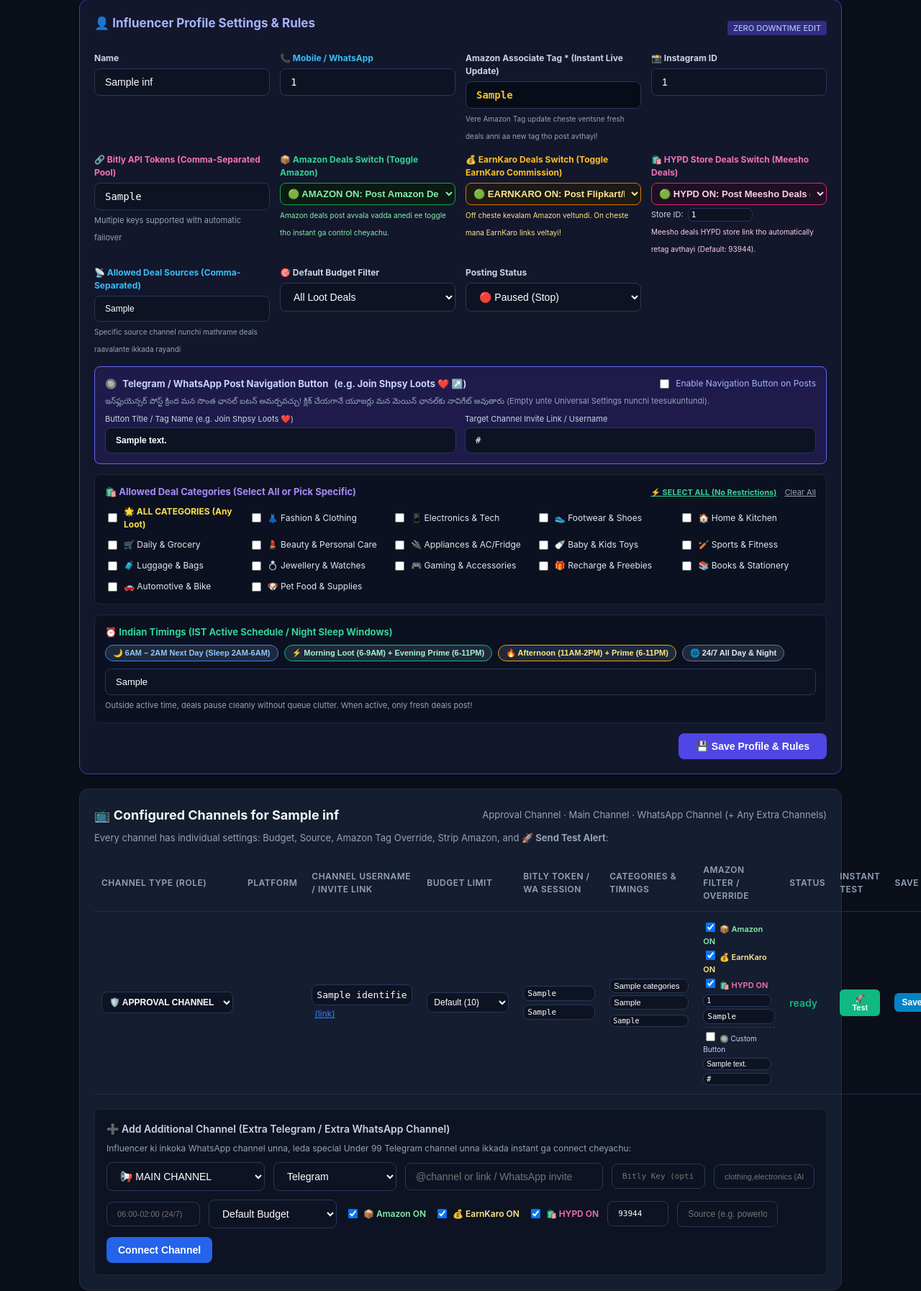
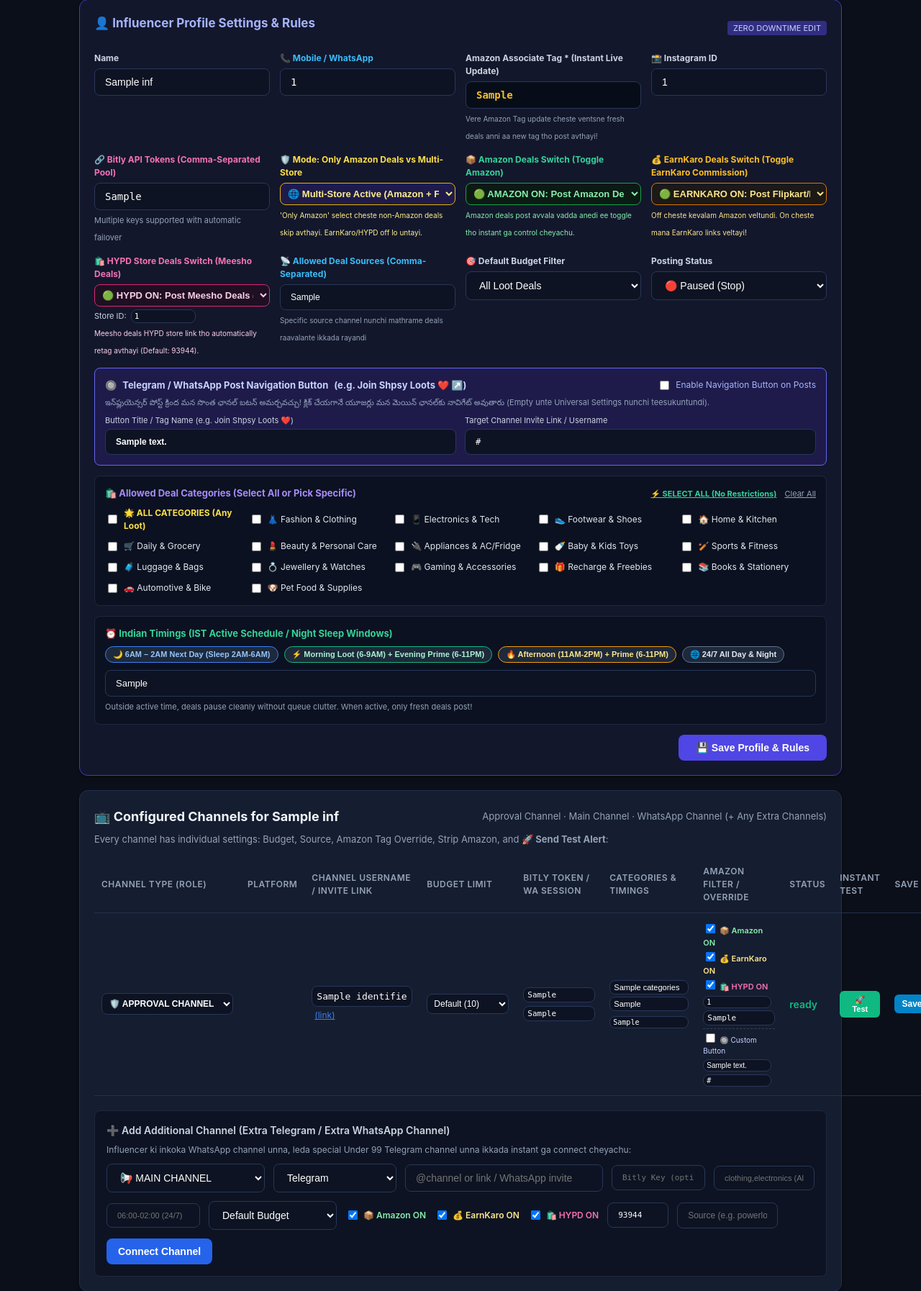
Before and after one commit to charanpendota98-prog/Influencers-deals, a Flask app: template dashboard/templates/influencer.html in a window 1280 px wide; the page is wider, and only the part inside the window is pictured. Shown: the part 169-1963 px from the top of that part at 72% size. Run offline with Flask 3, Linux system fonts and the light colour scheme; the template is opened without the code that fills it: most values are stand-ins (such as "Sample title", 1, 10 or a date in 2020); data that the repository does not hold is empty.

Commit message:
Enhance influencer detail UI with clean Phase 1 Amazon-Only vs Multi-Store switch
Co-authored-by: arena-agent <297053741+arena-agent@users.noreply.github.com>

```diff
--- a/dashboard/templates/influencer.html
+++ b/dashboard/templates/influencer.html
@@ -62,6 +62,14 @@
       <label style="font-size: 12px; font-weight: 700; display: block; margin-bottom: 5px; color:#f472b6;">🔗 Bitly API Tokens (Comma-Separated Pool)</label>
       <input name="bitly_api_key" value="{{ inf.bitly_api_key or '' }}" placeholder="Token1, Token2..." style="width: 100%; font-family: monospace;" />
       <span class="hint" style="font-size:11px;">Multiple keys supported with automatic failover</span>
+    </div>
+    <div>
+      <label style="font-size: 12px; font-weight: 700; display: block; margin-bottom: 5px; color:#fde047;">🛡️ Mode: Only Amazon Deals vs Multi-Store</label>
+      <select name="only_amazon" style="width: 100%; font-weight:bold; font-size:13px; padding:6px; background:#1e1b4b; border:1px solid #eab308; color:#fef08a;">
+        <option value="0" {{ 'selected' if not inf.only_amazon else '' }}>🌐 Multi-Store Active (Amazon + Flipkart + Myntra + Meesho)</option>
+        <option value="1" {{ 'selected' if inf.only_amazon else '' }}>🛡️ Phase 1: ONLY AMAZON DEALS (Trust Builder - Non-Amazon Skipped)</option>
+      </select>
+      <span class="hint" style="font-size:10px; color:#fef08a;">'Only Amazon' select cheste non-Amazon deals skip avthayi. EarnKaro/HYPD off lo untayi.</span>
     </div>
     <div>
       <label style="font-size: 12px; font-weight: 700; display: block; margin-bottom: 5px; color:#34d399;">📦 Amazon Deals Switch (Toggle Amazon)</label>
```
